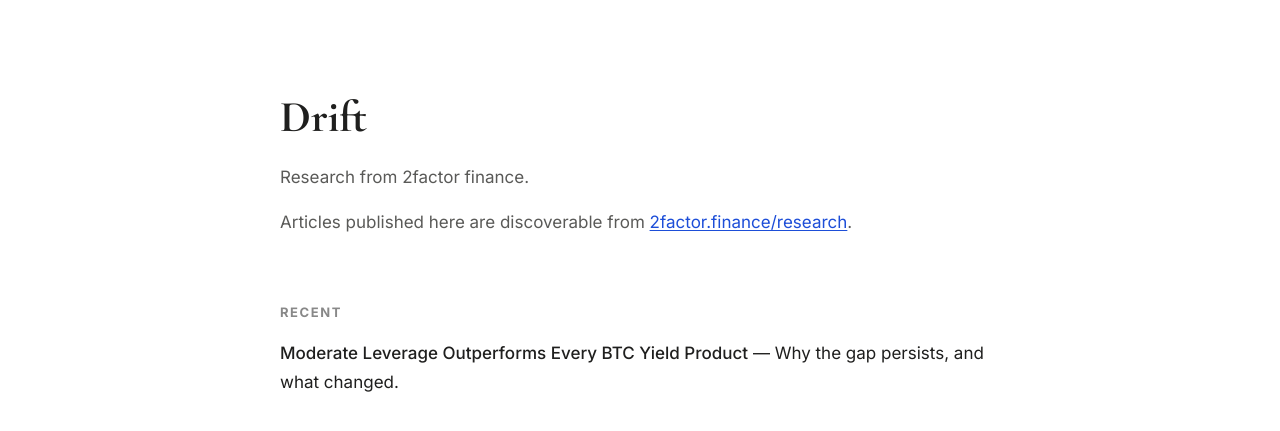
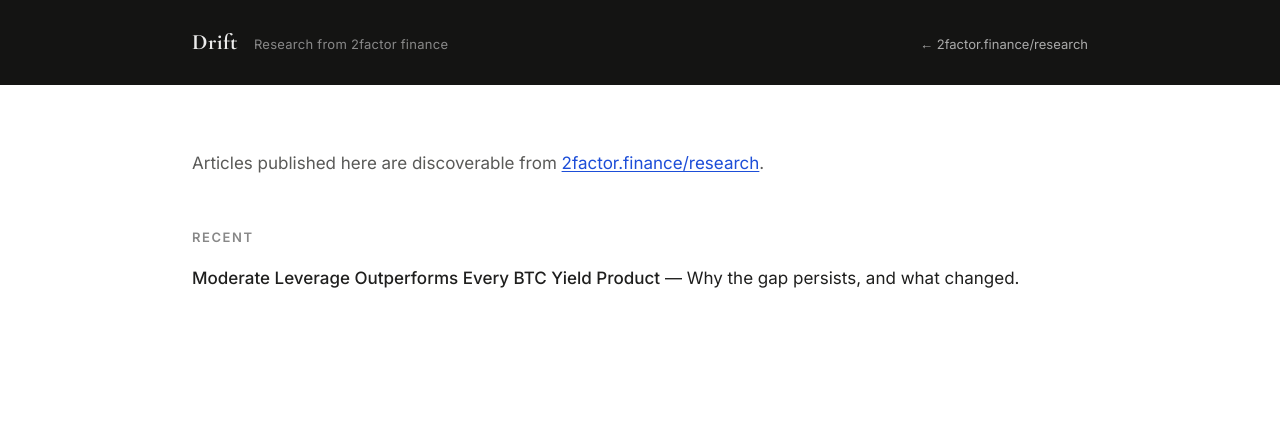
Before and after one commit to quidprokuo/drift, a Jekyll site: the page built from index.md, in a window 1280 px wide. Shown: the top 431 px of the page. Built offline with Jekyll 4.4.1, drawn with Linux system fonts in a browser that asks for light colours.

Commit message:
Force light body, dark themed header; widen content to 960px

```diff
--- a/_layouts/default.html
+++ b/_layouts/default.html
@@ -17,24 +17,22 @@
 
   <style>
     :root {
-      color-scheme: light dark;
+      color-scheme: light;
       --bg: #ffffff;
       --text: #1f1f1e;
       --text-soft: #5a5a58;
       --text-mute: #888;
       --border: #e5e5e3;
       --link: #1d4ed8;
+      --link-hover: #1e40af;
+      --header-bg: #141413;
+      --header-text: rgba(255, 255, 255, 0.92);
+      --header-tag: #888;
+      --header-link: #aaa;
+      --header-link-hover: #fff;
     }
-    @media (prefers-color-scheme: dark) {
-      :root {
-        --bg: #141413;
-        --text: rgba(255, 255, 255, 0.87);
-        --text-soft: #aaa;
-        --text-mute: #777;
-        --border: #2a2a28;
-        --link: #60a5fa;
-      }
-    }
+
+    * { box-sizing: border-box; }
     html { background: var(--bg); font-size: 16px; }
     body {
       background: var(--bg);
@@ -45,19 +43,55 @@
       margin: 0;
       -webkit-font-smoothing: antialiased;
     }
-    .container { max-width: 720px; margin: 0 auto; padding: 80px 24px; }
-    h1 {
+
+    /* Site chrome — always dark */
+    .site-header {
+      padding: 24px 0;
+      background: var(--header-bg);
+      margin-bottom: 64px;
+    }
+    .site-header_inner {
+      max-width: 960px;
+      margin: 0 auto;
+      padding: 0 32px;
+      display: flex;
+      align-items: baseline;
+      gap: 16px;
+    }
+    .site-mark {
       font-family: "Cormorant Garamond", Georgia, serif;
-      font-size: 44px;
       font-weight: 700;
-      margin: 0 0 8px;
+      font-size: 22px;
+      letter-spacing: 0.02em;
+      color: var(--header-text);
+      text-decoration: none;
+    }
+    .site-tag {
+      font-size: 13px;
+      color: var(--header-tag);
+      letter-spacing: 0.02em;
+    }
+    .site-back {
+      margin-left: auto;
+      font-size: 13px;
+      color: var(--header-link);
+      text-decoration: none;
+    }
+    .site-back:hover { color: var(--header-link-hover); }
+
+    /* Page body */
+    .container {
+      max-width: 960px;
+      margin: 0 auto 96px;
+      padding: 0 32px;
     }
     h2 {
       font-size: 13px;
       letter-spacing: 0.12em;
       text-transform: uppercase;
       color: var(--text-mute);
-      margin: 64px 0 16px;
+      margin: 48px 0 16px;
+      font-weight: 600;
     }
     p { color: var(--text-soft); margin: 0 0 16px; }
     a { color: var(--link); text-decoration: underline; text-underline-offset: 2px; }
@@ -65,12 +99,21 @@
     li { margin: 0 0 12px; color: var(--text); }
     li a { color: var(--text); text-decoration: none; font-weight: 500; }
     li a:hover { color: var(--link); }
-    li em { color: var(--text-soft); font-weight: 400; font-style: normal; }
   </style>
 </head>
 <body>
+
+  <header class="site-header">
+    <div class="site-header_inner">
+      <a class="site-mark" href="{{ site.baseurl }}/">Drift</a>
+      <span class="site-tag">Research from 2factor finance</span>
+      <a class="site-back" href="https://2factor.finance/research/">← 2factor.finance/research</a>
+    </div>
+  </header>
+
   <main class="container">
     {{ content }}
   </main>
+
 </body>
 </html>
```
Also changed, not shown: _layouts/article.html (+18 -26 lines), index.md (+2 -6 lines).
